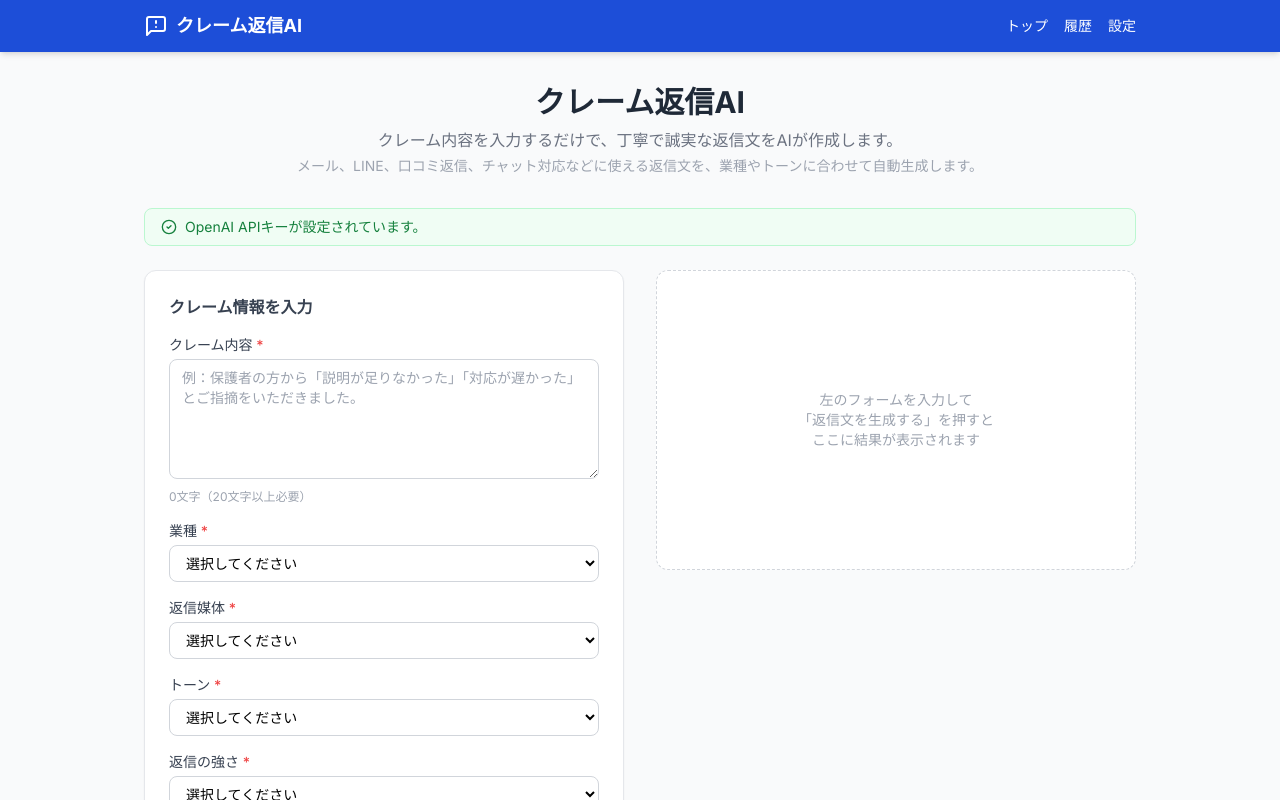
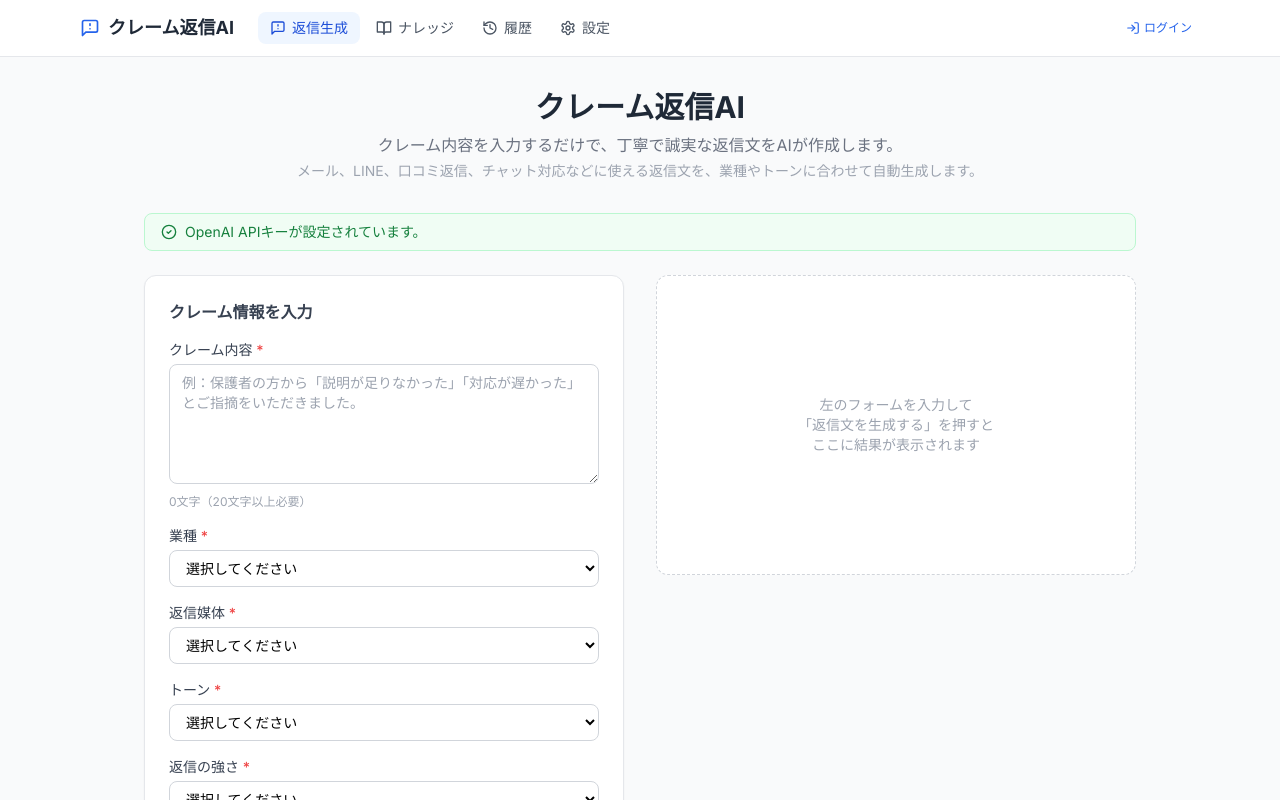
Before and after one commit to ykg050214-eng/complaint-reply-ai, a Next.js app: page / in a window 1280 px wide. Shown: the top 800 px of the page. Built offline with nearby package versions, Linux system fonts and the light colour scheme; no server answers.

Commit message:
feat: update Header with auth state, logout, knowledge nav link

```diff
--- a/components/Header.tsx
+++ b/components/Header.tsx
@@ -1,18 +1,73 @@
+'use client';
 import Link from 'next/link';
-import { MessageSquareWarning } from 'lucide-react';
+import { usePathname } from 'next/navigation';
+import { useSession, signOut } from 'next-auth/react';
+import { MessageSquareWarning, BookOpen, History, Settings, LogOut, LogIn, User } from 'lucide-react';
+
 export default function Header() {
+  const pathname = usePathname();
+  const { data: session } = useSession();
+
+  const navItems = [
+    { href: '/', label: '返信生成', icon: MessageSquareWarning },
+    { href: '/knowledge', label: 'ナレッジ', icon: BookOpen },
+    { href: '/history', label: '履歴', icon: History },
+    { href: '/settings', label: '設定', icon: Settings },
+  ];
+
   return (
-    <header className="bg-blue-700 text-white shadow-md">
-      <div className="max-w-5xl mx-auto px-4 py-3 flex items-center justify-between">
-        <Link href="/" className="flex items-center gap-2 font-bold text-lg hover:opacity-80 transition-opacity">
-          <MessageSquareWarning className="w-6 h-6" />
-          <span>クレーム返信AI</span>
-        </Link>
-        <nav className="flex items-center gap-4 text-sm">
-          <Link href="/" className="hover:opacity-80 transition-opacity">トップ</Link>
-          <Link href="/history" className="hover:opacity-80 transition-opacity">履歴</Link>
-          <Link href="/settings" className="hover:opacity-80 transition-opacity">設定</Link>
-        </nav>
+    <header className="bg-white border-b border-gray-200 sticky top-0 z-50">
+      <div className="max-w-6xl mx-auto px-4 py-3 flex items-center justify-between">
+        <div className="flex items-center gap-6">
+          <Link href="/" className="flex items-center gap-2 text-gray-800 font-bold text-lg">
+            <MessageSquareWarning className="w-5 h-5 text-blue-600" />
+            <span className="hidden sm:inline">クレーム返信AI</span>
+          </Link>
+          <nav className="flex items-center gap-1">
+            {navItems.map(({ href, label, icon: Icon }) => (
+              <Link
+                key={href}
+                href={href}
+                className={`flex items-center gap-1.5 px-3 py-1.5 rounded-lg text-sm font-medium transition-colors ${
+                  pathname === href
+                    ? 'bg-blue-50 text-blue-700'
+                    : 'text-gray-600 hover:text-gray-900 hover:bg-gray-100'
+                }`}
+              >
+                <Icon className="w-4 h-4" />
+                <span className="hidden sm:inline">{label}</span>
+              </Link>
+            ))}
+          </nav>
+        </div>
+
+        <div className="flex items-center gap-2">
+          {session ? (
+            <>
+              <div className="flex items-center gap-1.5 text-xs text-gray-500">
+                <User className="w-3.5 h-3.5" />
+                <span className="hidden md:inline truncate max-w-[140px]">
+                  {session.user?.name || session.user?.email}
+                </span>
+              </div>
+              <button
+                onClick={() => signOut({ callbackUrl: '/auth/signin' })}
+                className="flex items-center gap-1 text-xs text-gray-500 hover:text-gray-800 px-2 py-1 rounded-lg hover:bg-gray-100 transition-colors"
+              >
+                <LogOut className="w-3.5 h-3.5" />
+                <span className="hidden sm:inline">ログアウト</span>
+              </button>
+            </>
+          ) : (
+            <Link
+              href="/auth/signin"
+              className="flex items-center gap-1 text-xs text-blue-600 hover:text-blue-800 px-2 py-1 rounded-lg hover:bg-blue-50 transition-colors font-medium"
+            >
+              <LogIn className="w-3.5 h-3.5" />
+              <span>ログイン</span>
+            </Link>
+          )}
+        </div>
       </div>
     </header>
   );
```
